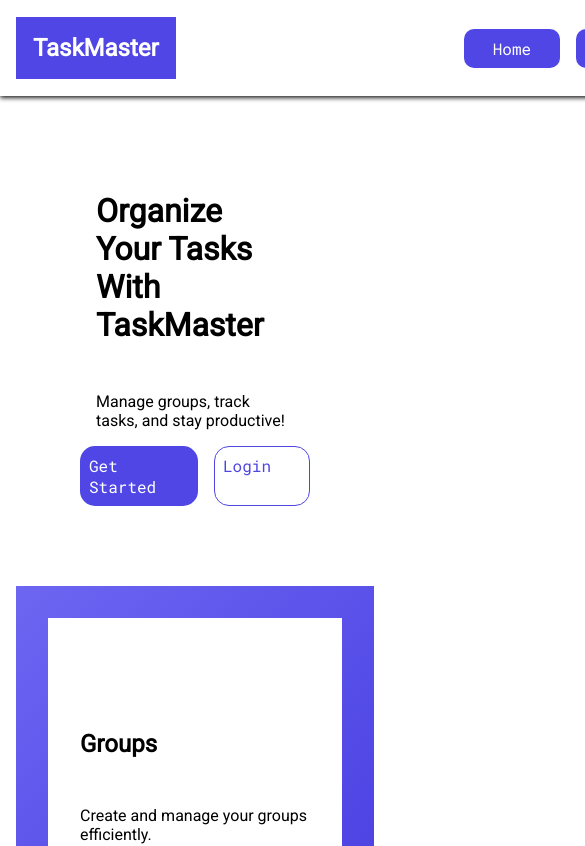
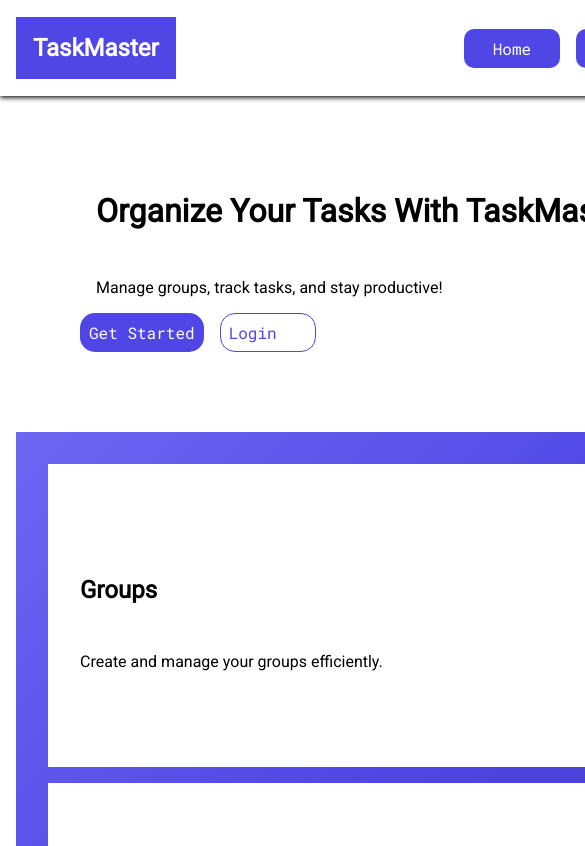
Before and after one commit to michalpaprocki/taskmaster_angular, an Angular app: page / in a window 390 px wide. Shown: the top 846 px of the page, 585 px wide, since content can reach past the window. Built offline with nearby package versions, Linux system fonts and the light colour scheme; no server answers.

Commit message:
button styles and some style changes

```diff
--- a/src/app/features/organizations/create/create-organization-page.html
+++ b/src/app/features/organizations/create/create-organization-page.html
@@ -58,6 +58,6 @@
                 <small>{{ successMessage() }}</small>
             }
 
-            <button type="submit" class="btn-primary" [disabled]="!createOrgForm.valid">Create</button>
+            <button type="submit" class="btn-secondary" [disabled]="!createOrgForm.valid">Create</button>
     </form>
 </section>
--- a/src/app/features/tasks/create/create-task-page.html
+++ b/src/app/features/tasks/create/create-task-page.html
@@ -66,7 +66,7 @@
                 @if(errMessage()) {
                     <small>{{ errMessage() }}</small>
                 }
-            <button type="submit" [disabled]="!createTaskForm.valid">add</button>
+            <button type="submit" class="btn-secondary" [disabled]="!createTaskForm.valid">add</button>
         </form>
     </div>
 </section>
--- a/src/app/shared/components/login-form.html
+++ b/src/app/shared/components/login-form.html
@@ -25,7 +25,7 @@
     @if(successMessage()){
         <small>{{ successMessage() }}</small>
     }
-    <button type="submit" [disabled]="!loginForm.valid">submit</button>
+    <button class="btn-secondary" type="submit" [disabled]="!loginForm.valid">submit</button>
 </form>
 <div class="redirect">
     <p>Don't have an account?</p>
--- a/src/app/shared/components/register-form.html
+++ b/src/app/shared/components/register-form.html
@@ -35,7 +35,7 @@
     @if(successMessage()) {
         <small>{{ successMessage() }}</small>
     }
-    <button type="submit" [disabled]="!registerForm.valid">submit</button>
+    <button class="btn-secondary" type="submit" [disabled]="!registerForm.valid">submit</button>
 </form>
 <div class="redirect">
     <p>Already have an account?</p>
--- a/styles/main.scss
+++ b/styles/main.scss
@@ -10,7 +10,11 @@
     margin: 0;
     box-sizing: border-box;
 }
-@media (max-width: 800px) {
+body {
+    min-width: 800px;
+}
+@media (max-width: 1000px) {
+
     form > div {
         display: flex;
         flex-direction: column;
@@ -19,22 +23,19 @@
     flex-direction: column;
     align-items: center;
     }
-    main {
-        padding: 0rem 1rem;
-    }
+
     .orgs-container {
-    flex-direction: column;
+        flex-direction: column;
 
     }
-
+    h1, h2, h3, h4 {
+    margin:0.1rem 0rem;
+    padding: 0.5rem;
+    text-transform: capitalize;
+}
 
 }
 
-main {
-    padding: 0rem 10rem;
-    margin: 0 auto;
-    min-height: calc(100dvh - calc(variables.$footer-h + variables.$header-h));
-}
 section {
     padding: 5rem 0rem;
 }
@@ -59,6 +60,7 @@ a:hover {
     transition: 150ms;
     border: 0.1px solid var(--primary-color);
 }
+
 h1, h2, h3, h4 {
     margin:1rem 0rem;
     padding: 1rem;
@@ -162,6 +164,13 @@ button.btn-secondary:hover {
     color: var(--primary-color);
     border: 0.1px solid var(--primary-color);
 }
+button.btn-secondary[disabled] {
+    background-color: var(--disabled-color);
+}
+button.btn-secondary[disabled]:hover {
+    color: var(--bg-color);
+    cursor: default;
+}
 button.warn {
     background-color: var(--warn-color);
 }
```
